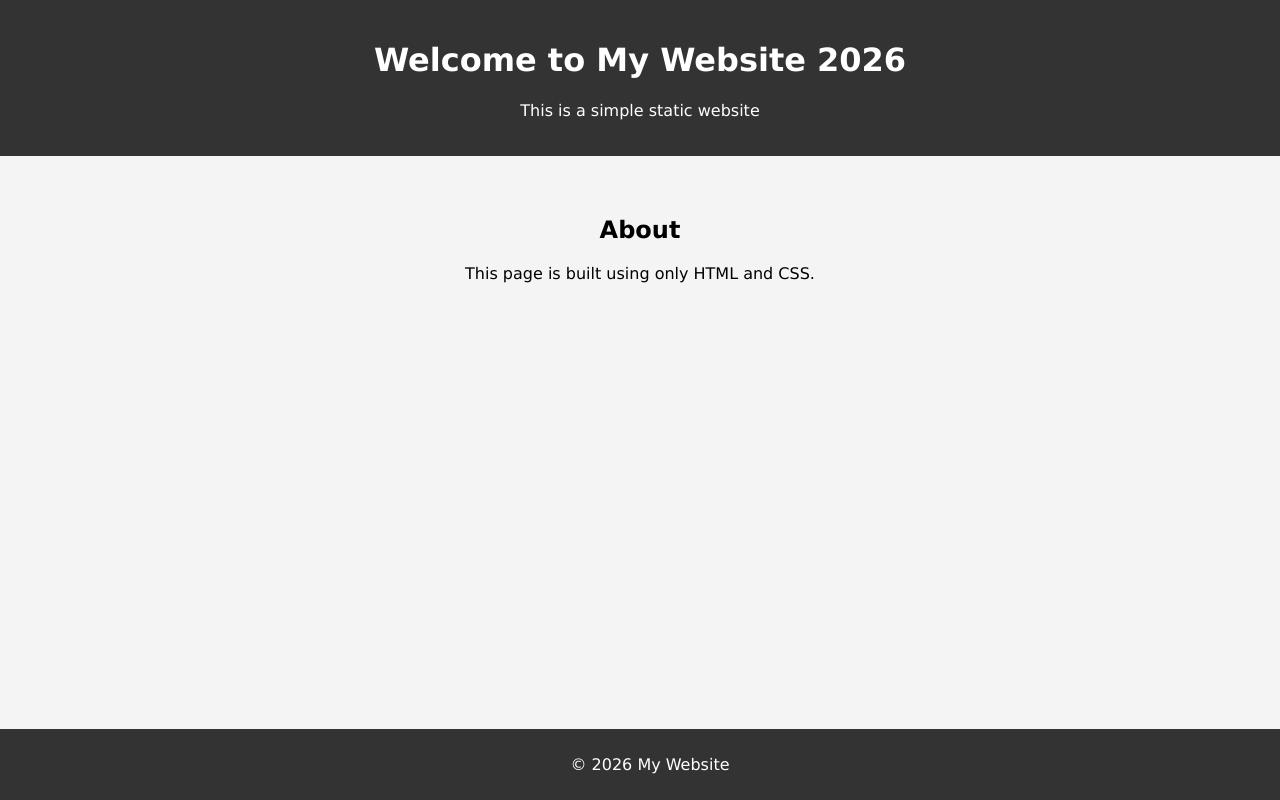
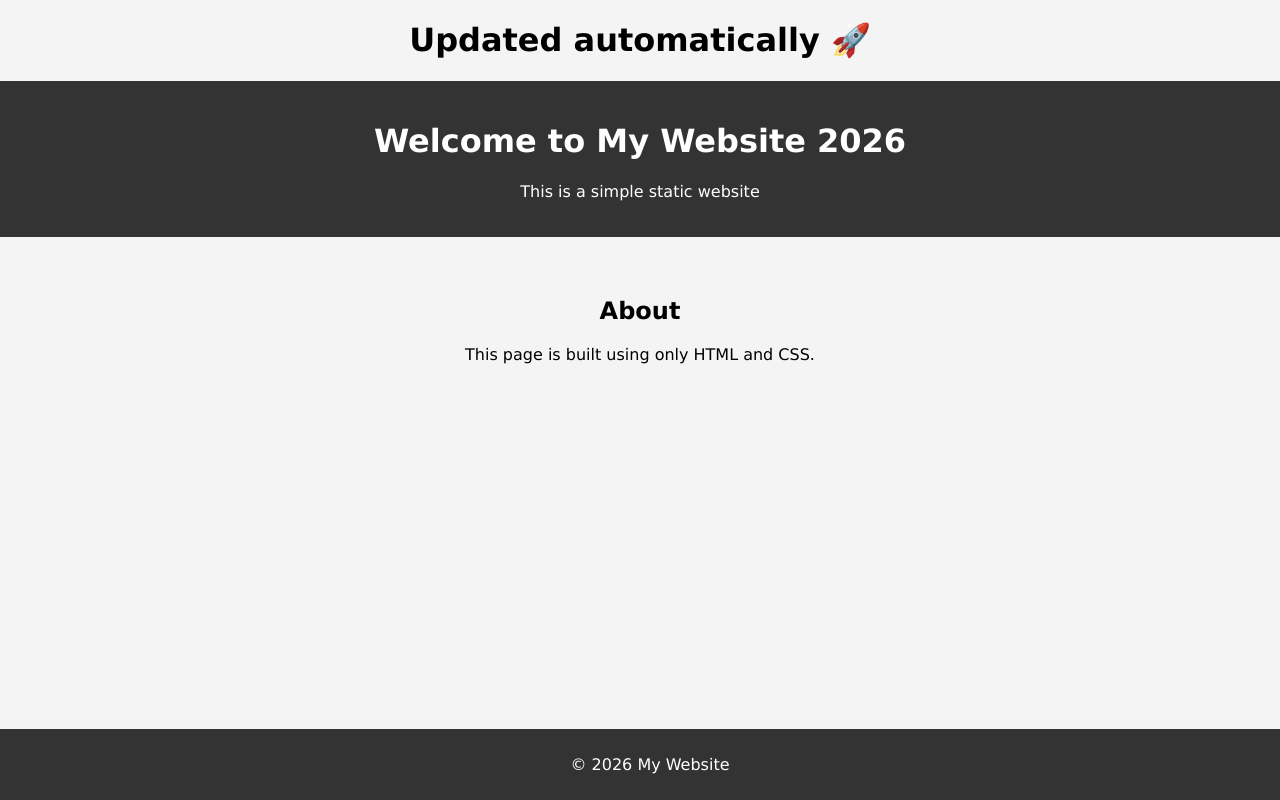
Before and after one commit to pal1910/ec2-nginx-cicd, a plain HTML site: page index.html in a window 1280 px wide. Drawn offline with Linux system fonts and the light colour scheme.

Commit message:
updated message

```diff
--- a/index.html
+++ b/index.html
@@ -1,4 +1,5 @@
 <!DOCTYPE html>
+<h1>Updated automatically 🚀</h1>
 <html lang="en">
 <head>
     <meta charset="UTF-8">
```
